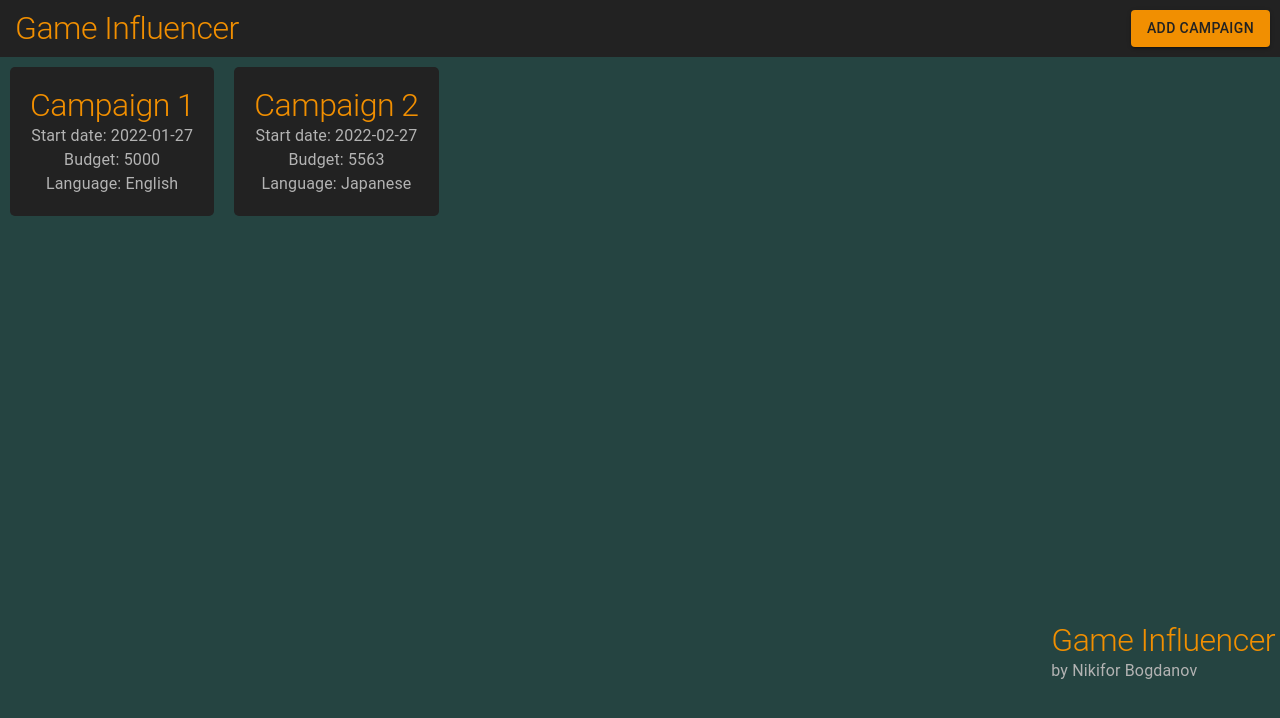
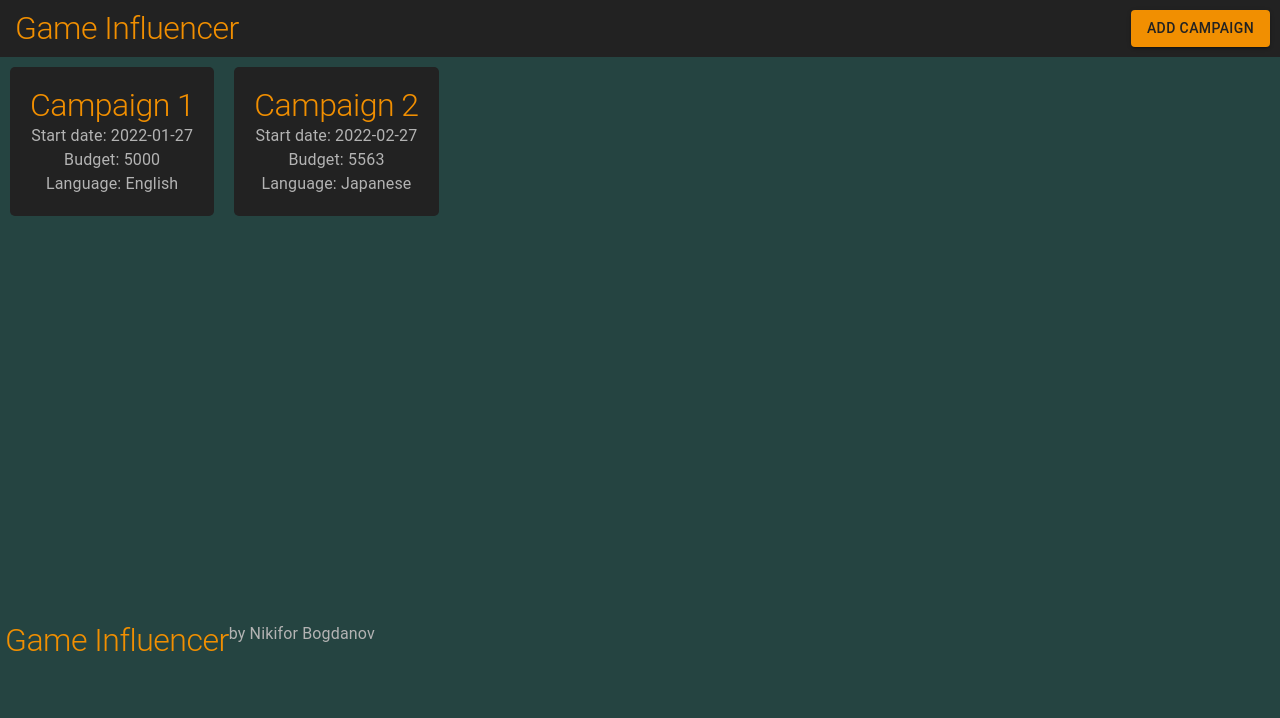
Before and after one commit to forybogdanov/game-influencer-react-app, a React (Create React App) app: page / in a window 1280 px wide. Shown: the top 718 px of the page. Built offline with nearby package versions, Linux system fonts and the light colour scheme.

Commit message:
add styled components to Campaign.tsx

```diff
--- a/src/App.tsx
+++ b/src/App.tsx
@@ -38,7 +38,7 @@ function App() {
     setShowForm(!showForm)
   }
   return (
-    <Grid>
+    <Grid container>
       <Header showForm={showForm} onClick={toggleForm}/>
       { showForm ?
       <Form addCampaign={addCampaign} closeForm={toggleForm}/> :
--- a/src/components/Campaign.tsx
+++ b/src/components/Campaign.tsx
@@ -1,23 +1,49 @@
 import React from "react";
 import { ICampaign, ICampaignProps } from "../types";
 import { Typography, Grid } from "@mui/material";
+import styled from "@emotion/styled";
+import { addPrefix, StyleClassPrefix } from "./prefixes";
 
+const prefix = StyleClassPrefix.Campaign;
+
+export const campaignClasses = {
+    campaignName: addPrefix(prefix, "campaignName"),
+    campaignStartDate: addPrefix(prefix, "campaignStartDate"),
+    campaignBudget: addPrefix(prefix, "campaignBudget"),
+    campaignLanguage: addPrefix(prefix, "campaignLanguage")
+};
+
+export const StyledCampaign = styled(Grid)(({ theme }) => ({
+    backgroundColor: 'rgb(34, 34, 34)',
+    margin: '10px',
+    textAlign: 'center',
+    width: 'fit-content',
+    padding: '20px',
+    borderRadius: '5px',
+    [`& .${campaignClasses.campaignName}`]: {
+        fontSize: 32,
+        color: 'rgb(241, 143, 1)'
+    },
+    [`& .${campaignClasses.campaignStartDate}`]: {
+        fontSize: 16
+    },
+    [`& .${campaignClasses.campaignBudget}`]: {
+        fontSize: 16
+    },
+    [`& .${campaignClasses.campaignLanguage}`]: {
+        fontSize: 16
+    },
+}));
+const classes = campaignClasses;
 const Campaign = (props: ICampaignProps) => {
     const campaign: ICampaign = props.campaign
     return (
-        <Grid sx={{
-            backgroundColor: 'rgb(34, 34, 34)',
-            margin: '10px',
-            textAlign: 'center',
-            width: 'fit-content',
-            padding: '20px',
-            borderRadius: '5px',
-        }}>
-            <Typography variant='h1' sx={{fontSize: 32, color: 'rgb(241, 143, 1)'}}>{campaign.name}</Typography>
-            <Typography variant='body1' sx={{fontSize: 16}}>Start date: {campaign.startDate}</Typography>
-            <Typography variant='body1' sx={{fontSize: 16}}>Budget: {campaign.budget}</Typography>
-            <Typography variant='body1' sx={{fontSize: 16}}>Language: {campaign.language}</Typography>
-        </Grid>
+        <StyledCampaign>
+            <Typography className={classes.campaignName} variant='h1'>{campaign.name}</Typography>
+            <Typography className={classes.campaignStartDate} variant='body1'>Start date: {campaign.startDate}</Typography>
+            <Typography className={classes.campaignBudget} variant='body1'>Budget: {campaign.budget}</Typography>
+            <Typography className={classes.campaignLanguage} variant='body1'>Language: {campaign.language}</Typography>
+        </StyledCampaign>
      );
 }
 
--- a/src/components/Campaigns.tsx
+++ b/src/components/Campaigns.tsx
@@ -5,8 +5,7 @@ import { Grid } from "@mui/material";
 
 const Campaigns = (props: ICampaignsProps) => {
     return (
-        <Grid container sx={{
-            display: '-webkit-flex',
+        <Grid container display='flex' sx={{
             minHeight: '70vh'
         }}>
                 {props.campaigns.map((campaign: ICampaign) => (
--- a/src/components/Footer.tsx
+++ b/src/components/Footer.tsx
@@ -3,12 +3,11 @@ import React from "react";
 
 const Footer = () => {
     return (
-        <Grid sx={{
-            float: 'right',
+        <Grid container sx={{
             padding: '5px'
         }}>
-            <Typography variant='h1' sx={{fontSize: 32, color: 'rgb(241, 143, 1)'}}>Game Influencer</Typography>
-            <Typography variant='body1' sx={{fontSize: 16}}>by Nikifor Bogdanov</Typography>
+            <Typography variant='h1' sx={{fontSize: 32, color: 'rgb(241, 143, 1)', float: 'right'}}>Game Influencer</Typography>
+            <Typography variant='body1' sx={{fontSize: 16, float: 'right'}}>by Nikifor Bogdanov</Typography>
         </Grid>
      );
 }
--- a/src/components/Form.tsx
+++ b/src/components/Form.tsx
@@ -90,7 +90,7 @@ const Form = (props: IFormProps) => {
     }
 
     return (
-        <Grid sx={{
+        <Grid container sx={{
             width: '80%',
             maxWidth: '700px',
             margin: '30px auto',
@@ -113,7 +113,13 @@ const Form = (props: IFormProps) => {
                 <FormControl sx={{
                     margin: '10px'
                 }}>
-                    <TextField label='Description' multiline minRows={10} maxRows={20} fullWidth={true} margin='dense' value={description} onChange={(e) => setDescription(e.target.value)}></TextField>
+                    <TextField label='Description'
+                        multiline
+                        minRows={10}
+                        maxRows={20}
+                        fullWidth={true}
+                        margin='dense'
+                        value={description} onChange={(e) => setDescription(e.target.value)}></TextField>
                 </FormControl>
                 <FormControl sx={{
                     margin: '10px'
@@ -158,7 +164,12 @@ const Form = (props: IFormProps) => {
                 <FormControl sx={{
                     margin: '10px'
                 }}>
-                    <FormControlLabel label='Can be paid with Crypto currency' control={<Checkbox value={Number(paidWithCrypto)} checked={paidWithCrypto} onChange={(e) => setPaidWithCrypto(e.currentTarget.checked)}></Checkbox>}/>
+                    <FormControlLabel
+                        label='Can be paid with Crypto currency'
+                        control={<Checkbox
+                        value={Number(paidWithCrypto)}
+                        checked={paidWithCrypto}
+                        onChange={(e) => setPaidWithCrypto(e.currentTarget.checked)}></Checkbox>}/>
                 </FormControl>
                 <FormControl sx={{
                     margin: '10px'
--- /dev/null
+++ b/src/components/prefixes.tsx
@@ -0,0 +1,5 @@
+export enum StyleClassPrefix {
+    Campaign = "Campaign"
+}
+
+export const addPrefix = (prefix: string, className: string): string => `${prefix}-${className}`;
```
Also changed, not shown: 1 other file (tests, documents, lock files or other folders).
